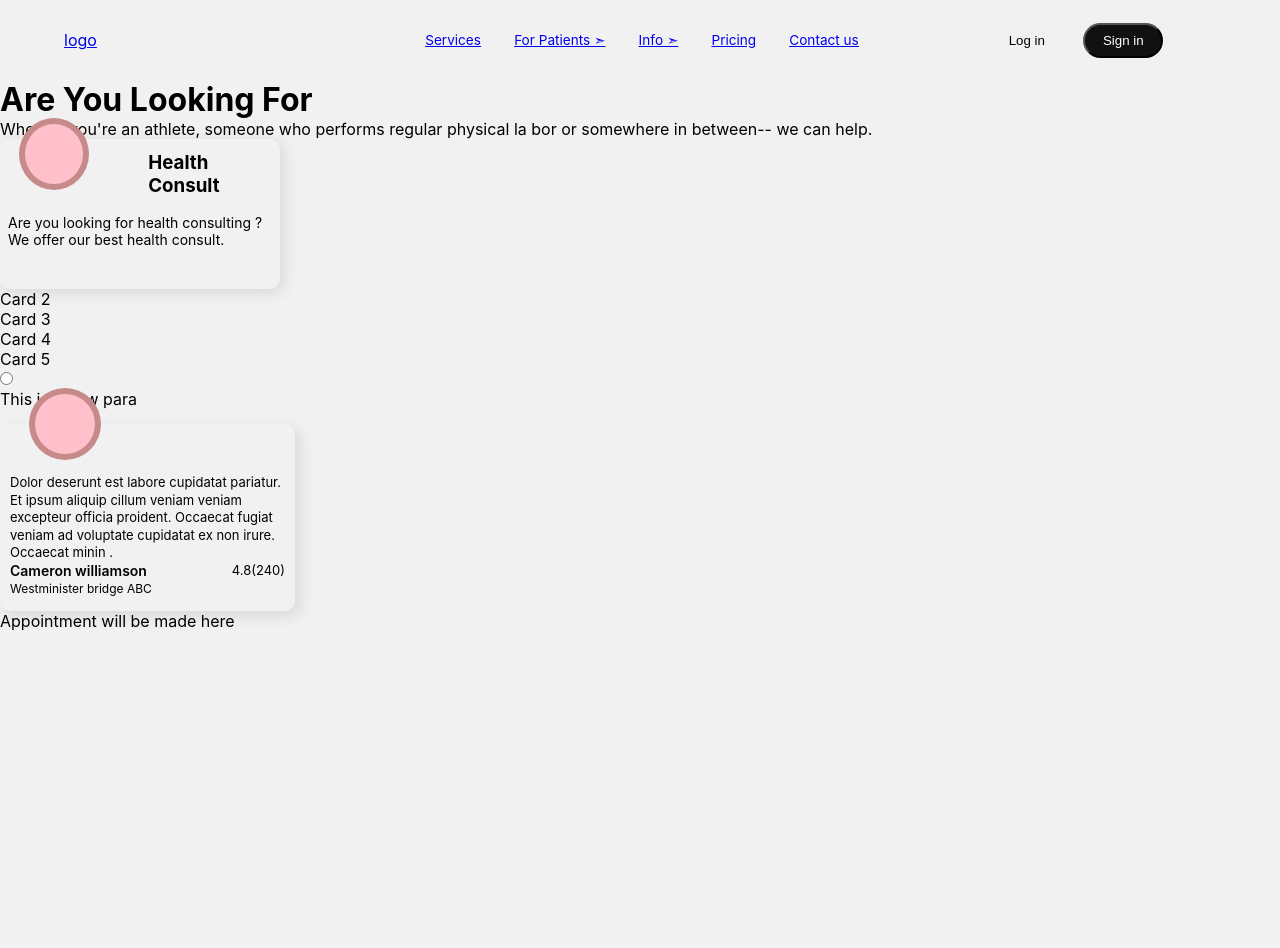
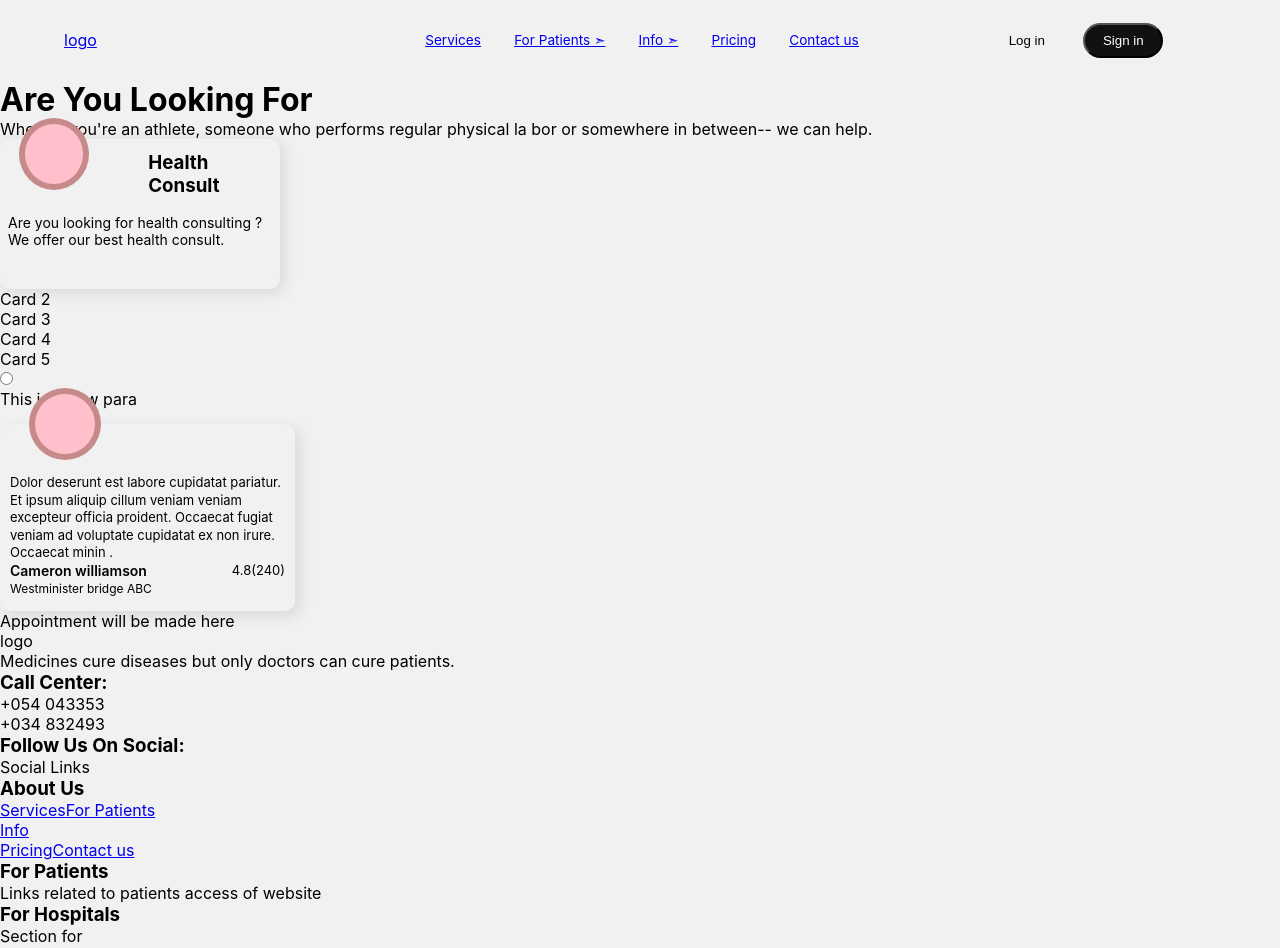
Before and after one commit to thecreatorzx/Wecureall, a React (Create React App) app: page / in a window 1280 px wide. Shown: the top 948 px of the page. Before the commit the page ends 800 px from the top, so only its background shows below. Built offline with nearby package versions, Linux system fonts and the light colour scheme.

Commit message:
added the footer details

```diff
--- a/src/Components/Footer.js
+++ b/src/Components/Footer.js
@@ -1,10 +1,70 @@
 import React from "react";
+import { Link } from "react-router-dom";
+
 
 const Footer = () => {
   return (
     <>
       {/* You only need to work in between the <> and </> tags for your html part
   and make your own css same as component name and import it in your component..  */}
+
+        <footer>
+
+          {/* Section 1 (footer) */}
+          <div className="sec sec1">
+            <div className="logo">logo</div>
+            <p>Medicines cure diseases but only doctors can cure patients.</p>
+            <h3 className="callCenter">Call Center:</h3>
+            <div className="num1">+054 043353</div>
+            <div className="num2">+034 832493</div>
+            <h3 className="follow">Follow Us On Social:</h3>
+            <div className="socialLinks">Social Links</div>
+          </div>
+
+
+          {/* Section 2(footer) */}
+          <div className="sec sec2">
+            <h3>About Us</h3>
+            <Link className="Services" to="/">
+                Services
+              </Link>
+            <Link className="Patients1" to="/">
+                For Patients
+              </Link>
+            <Link className="Info" to="/">
+                Info
+              </Link>
+            <Link className="Pricing" to="/">
+                Pricing
+              </Link>
+            <Link className="Contact" to="/">
+                Contact us
+              </Link>
+        </div>
+
+          {/* Section 3(footer) */}
+
+          <div className="sec sec3">
+            <h3> For Patients</h3>
+            Links related to patients access of website
+          </div>
+
+          {/* Section 4(footer) */}
+
+          <div className="sec sec4">
+            <h3> For Hospitals</h3>
+            Section for
+            <h3> FFor Doctors</h3>
+          </div>
+
+          {/* Section 5(footer) */}
+
+          <div className="sec sec4">
+            <h3>More</h3>
+          </div>
+
+        </footer>
+
     </>
   );
 };
```
Also changed, not shown: 1 other file (tests, documents, lock files or other folders).
